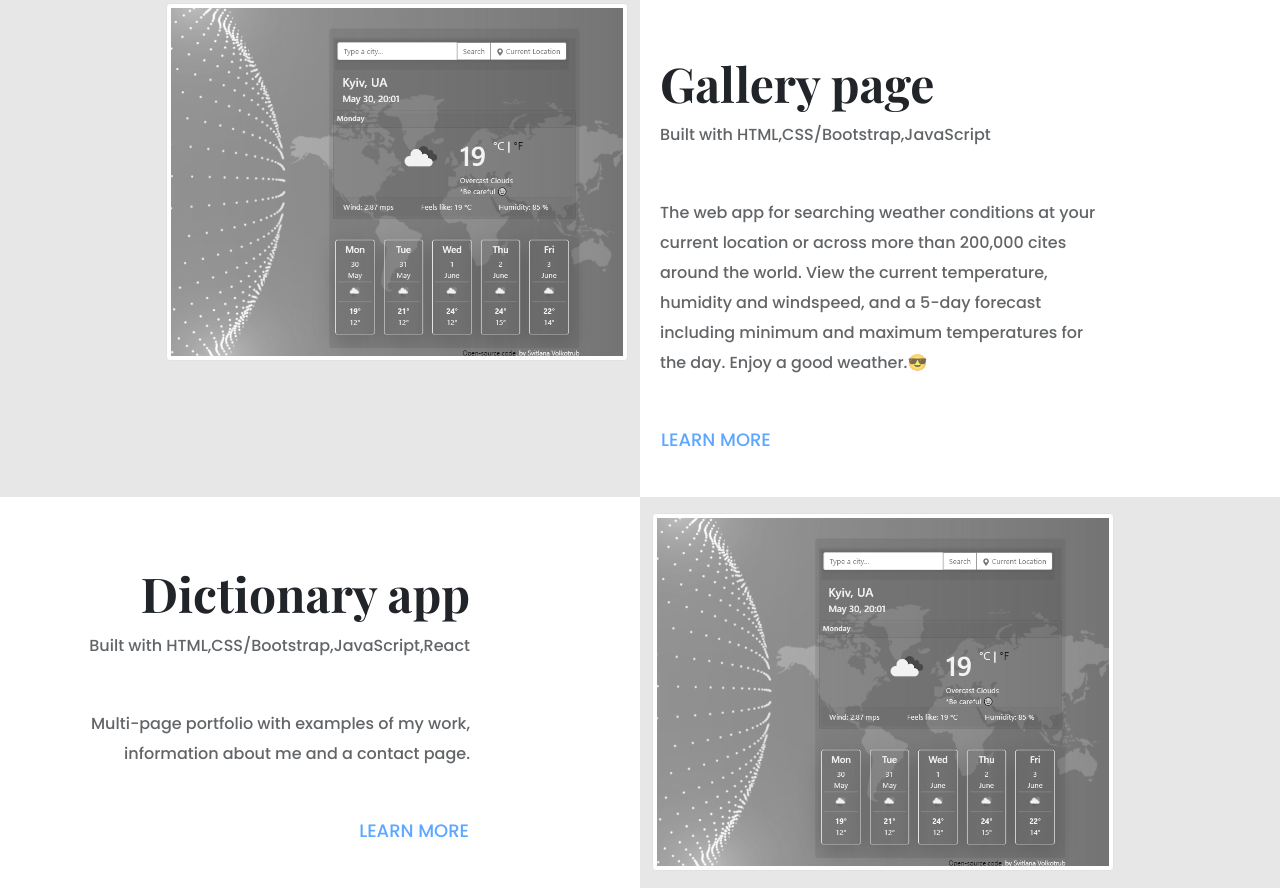
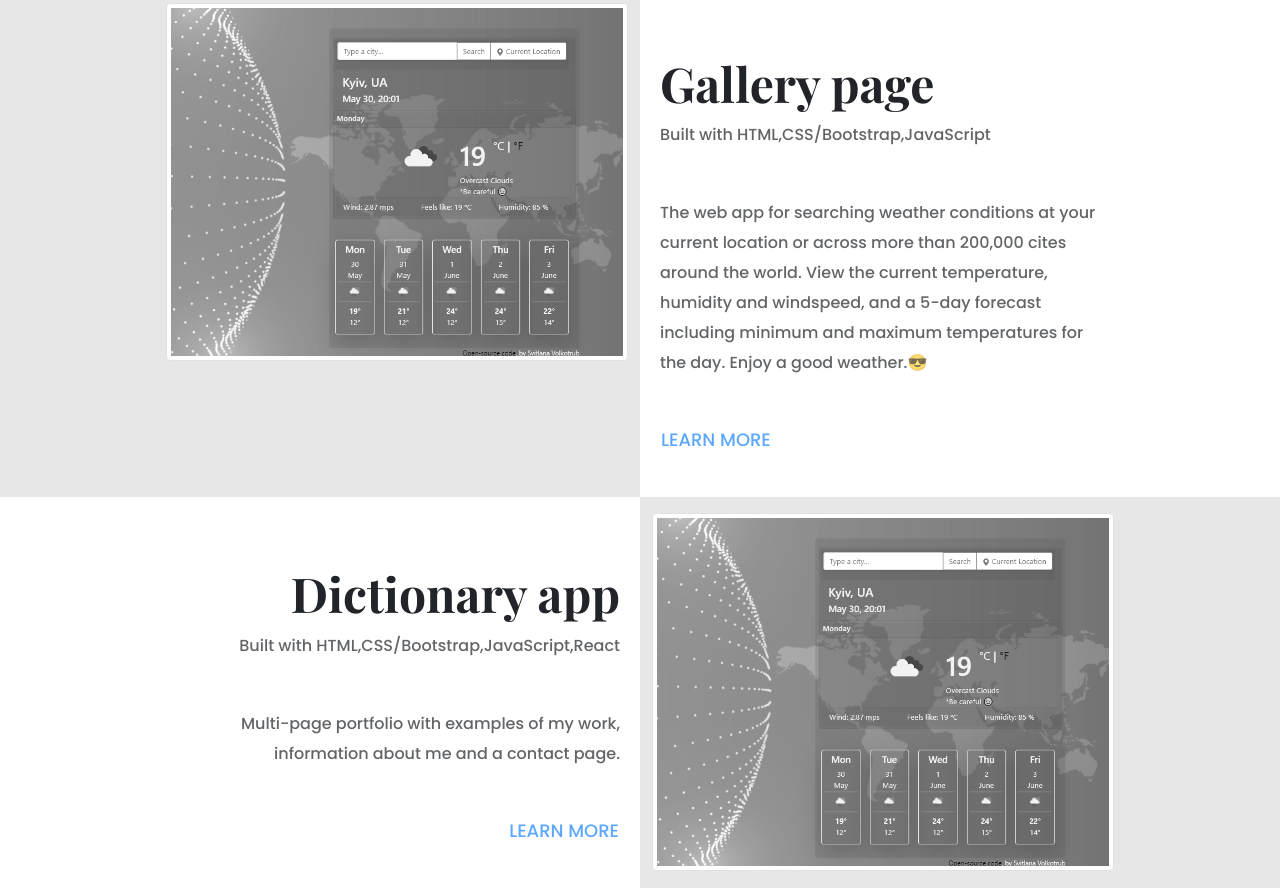
Before and after one commit to SVolkotrub/SheCodes-portfolio, a website: page index.html in a window 1280 px wide. Shown: the part 1650-2538 px from the top of the page. Drawn offline with nearby package versions, Linux system fonts and the light colour scheme.

Commit message:
update index.html

```diff
--- a/index.html
+++ b/index.html
@@ -94,7 +94,7 @@
   <div class="container-fluid d-flex justify-content-center">
     <div class="row">
       <div class="col-sm-6 text-project">
-        <div class="col-lg-9  float-end text-md-end">
+        <div class="col-lg-9 float-end text-md-end">
           <h2 class="text-md-end mt-5">Portfolio project</h2>
           <p class="tech-description">Built with HTML,CSS/Bootstrap</p>
           <p class="mt-5">Multi-page portfolio with examples of my work, information about me and a contact page.
@@ -139,8 +139,8 @@
   </div>
   <div class="container-fluid d-flex justify-content-center">
     <div class="row">
-      <div class="col-sm-6 text-project float-end text-md-end">
-        <div class="col-lg-9">
+      <div class="col-sm-6 text-project">
+        <div class="col-lg-9 float-end text-md-end">
           <h2 class="text-md-end mt-5">Dictionary app</h2>
           <p class="tech-description">Built with HTML,CSS/Bootstrap,JavaScript,React</p>
           <p class="mt-5">Multi-page portfolio with examples of my work, information about me and a contact page.
```
